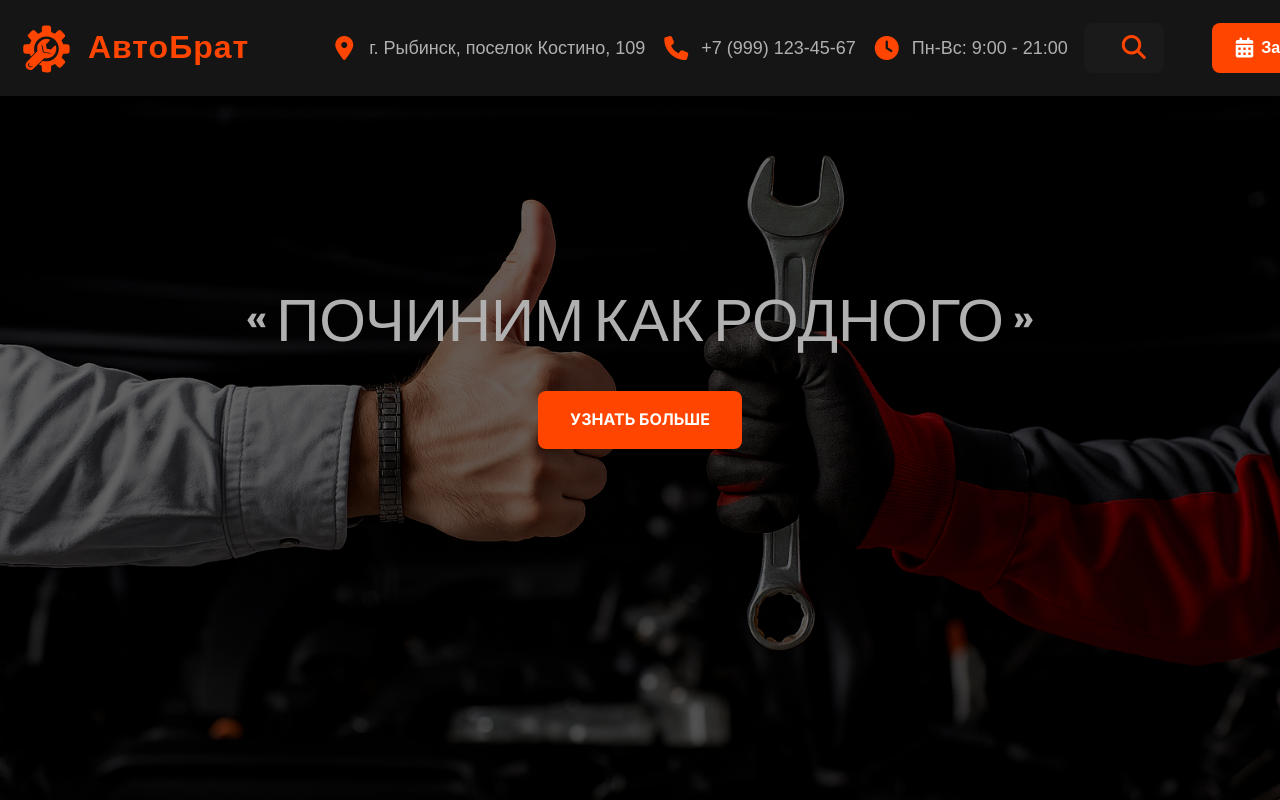
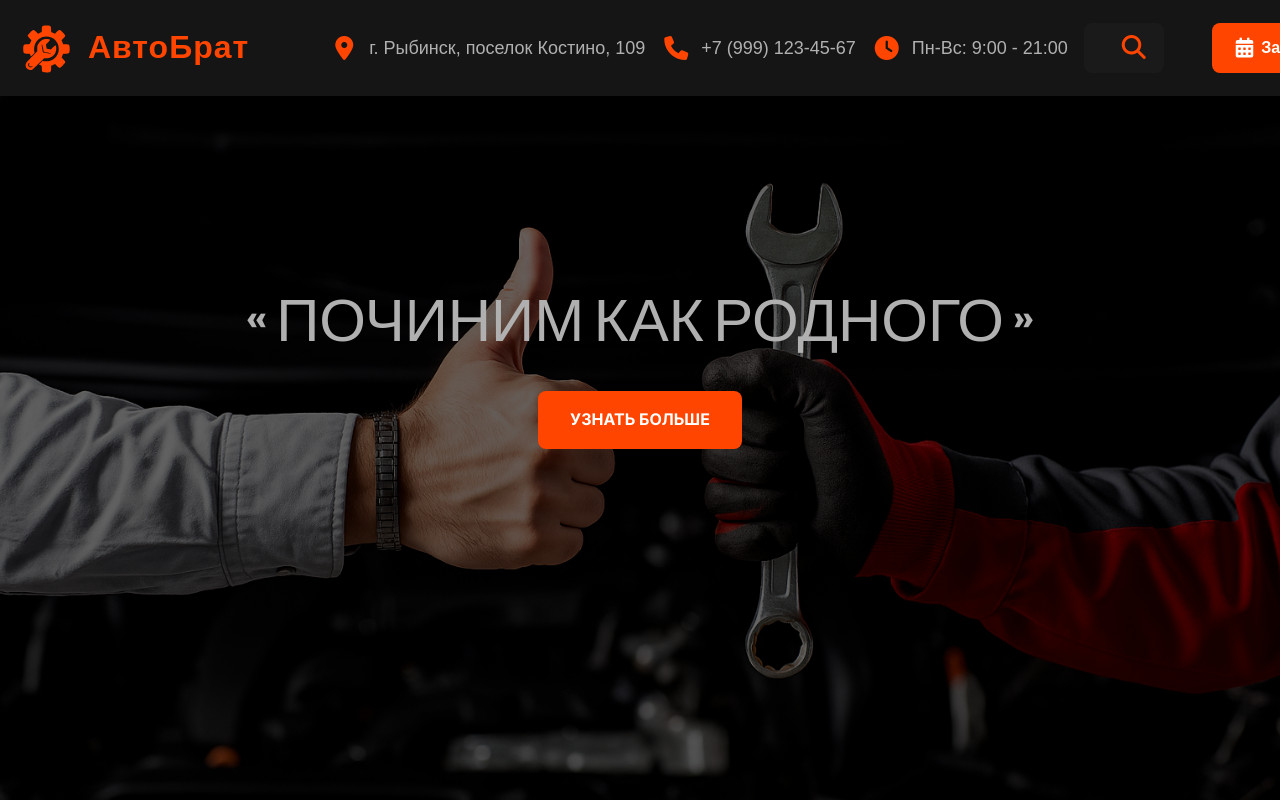
Before and after one commit to aeryomin/autobrother, a Next.js app: page / in a window 1280 px wide. Shown: the top 800 px of the page. Built offline with nearby package versions, Linux system fonts and the light colour scheme.

Commit message:
Add new BG image to the Hero

```diff
--- a/app/components/Hero/Hero.tsx
+++ b/app/components/Hero/Hero.tsx
@@ -7,7 +7,7 @@ export default function Hero() {
     <section className={styles.hero}>
       <div className={styles.background}>
         <Image
-          src="/images/bg-image_02.png"
+          src="/images/bg-image_03.png"
           alt="Фон автосервиса"
           fill
           priority
```
Also changed, not shown: public/images/bg-image_03.png (added).
